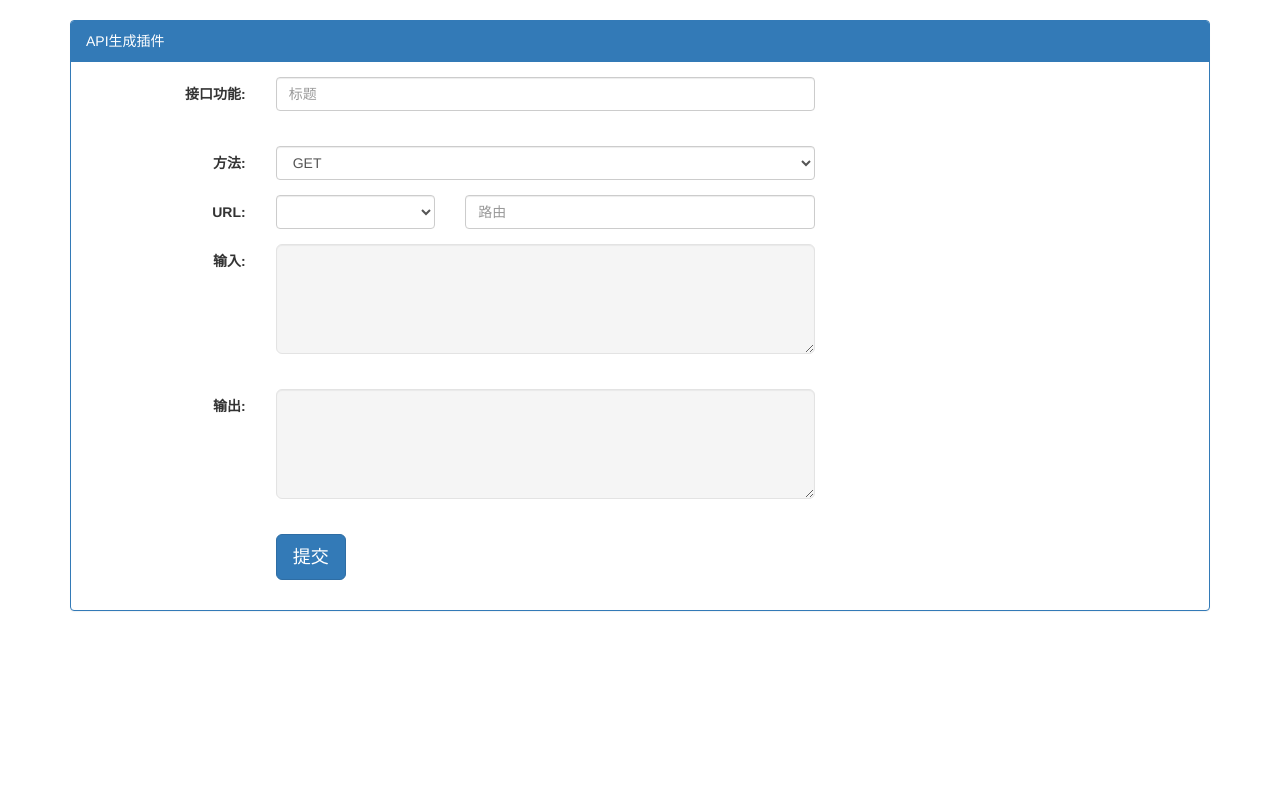
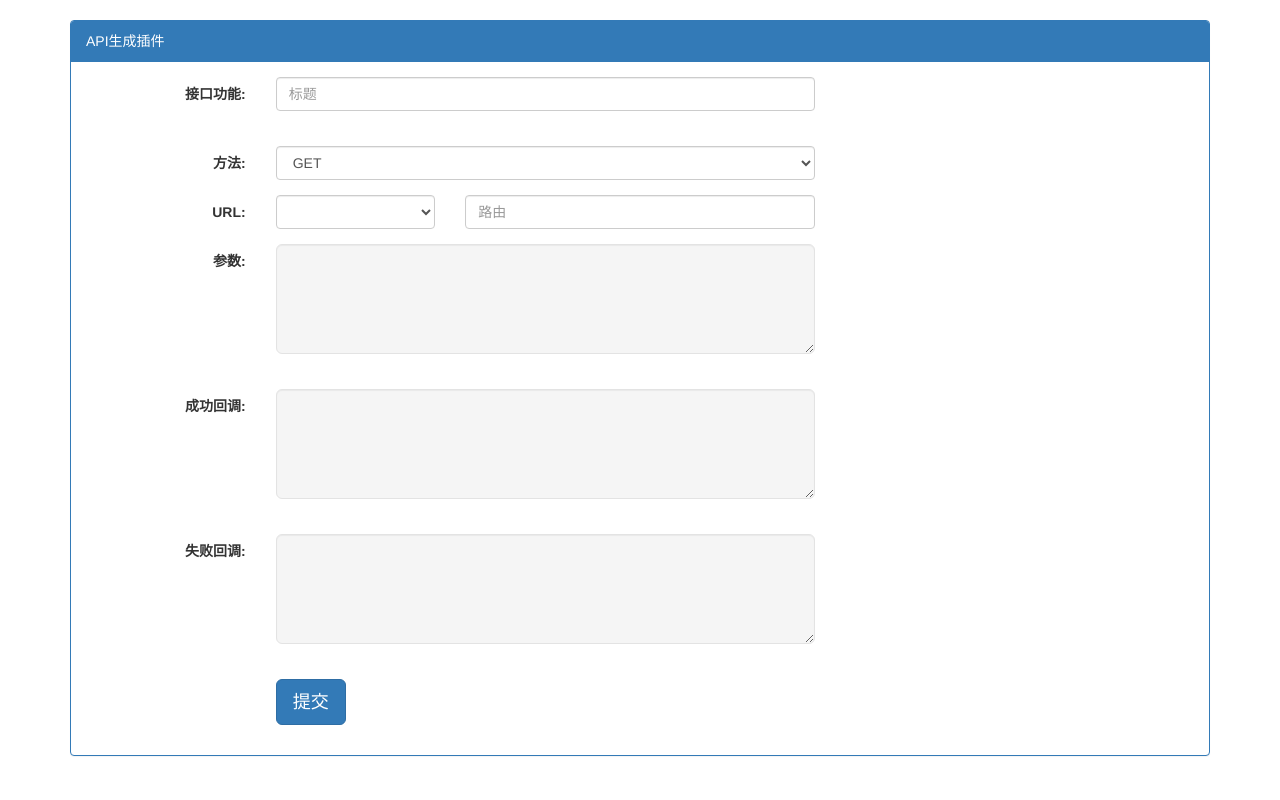
Before and after one commit to ZHAISHENKING/mark, a Flask app: page /mark in a window 1280 px wide. Run offline with Flask 2, Linux system fonts and the light colour scheme; data that the repository does not hold is empty; parts of the project's set-up code (start-up, migrations or seed data) failed here and were passed over.

Commit message:
失败回调

````diff
--- a/apps/api.py
+++ b/apps/api.py
@@ -35,6 +35,7 @@ class CreateMarkAPI(Resource):
             input=data["input"],
             path=data["path"],
             output=data["output"],
+            err_output=data["err_output"],
             create_at=int(time.time())
         )
         mark.save()
@@ -45,13 +46,19 @@ class CreateMarkAPI(Resource):
 
 `{}` **{}**
 
-输入
+**参数**
 
 ```json
 {}
 ```
 
-输出
+**成功回调**
+
+```json
+{}
+```
+
+**失败回调**
 
 ```json
 {}
@@ -60,5 +67,5 @@ class CreateMarkAPI(Resource):
 
 """
 
-        result = result.format(data["title"], data["method"], return_url+data["path"], data["input"], data["output"])
+        result = result.format(data["title"], data["method"], return_url+data["path"], data["input"], data["output"], data["err_output"])
         return make_response(render_template("result.html", a=result))
--- a/apps/models.py
+++ b/apps/models.py
@@ -23,4 +23,5 @@ class Mark(db.Document):
     path = db.StringField()
     input = db.StringField()
     output = db.StringField()
+    err_output = db.StringField()
     create_at = db.IntField(default=int(time.time()))
--- a/templates/mark.html
+++ b/templates/mark.html
@@ -49,16 +49,23 @@
 
     </div>
     <div class="form-group">
-        <label for="in" class="col-sm-2 control-label">输入:</label>
+        <label for="in" class="col-sm-2 control-label">参数:</label>
         <div class="col-sm-6">
                     <textarea name="input" id="in" class="form-control well well-lg" rows="3"></textarea>
 
         </div>
     </div>
     <div class="form-group">
-        <label for="out" class="col-sm-2 control-label">输出:</label>
+        <label for="out" class="col-sm-2 control-label">成功回调:</label>
         <div class="col-sm-6">
                     <textarea name="output" id="out" class="form-control well well-lg" rows="3"></textarea>
+
+        </div>
+    </div>
+    <div class="form-group">
+        <label for="out" class="col-sm-2 control-label">失败回调:</label>
+        <div class="col-sm-6">
+                <textarea name="err_output" id="errout" class="form-control well well-lg" rows="3"></textarea>
 
         </div>
     </div>
````
